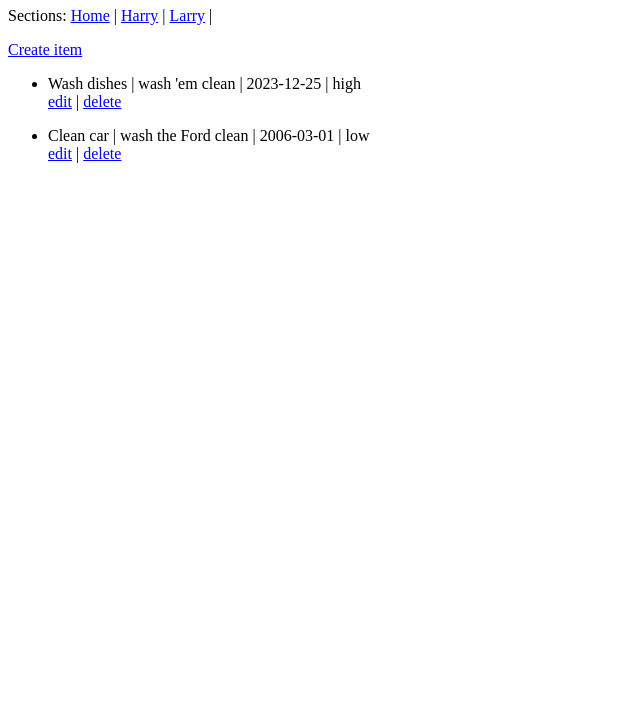
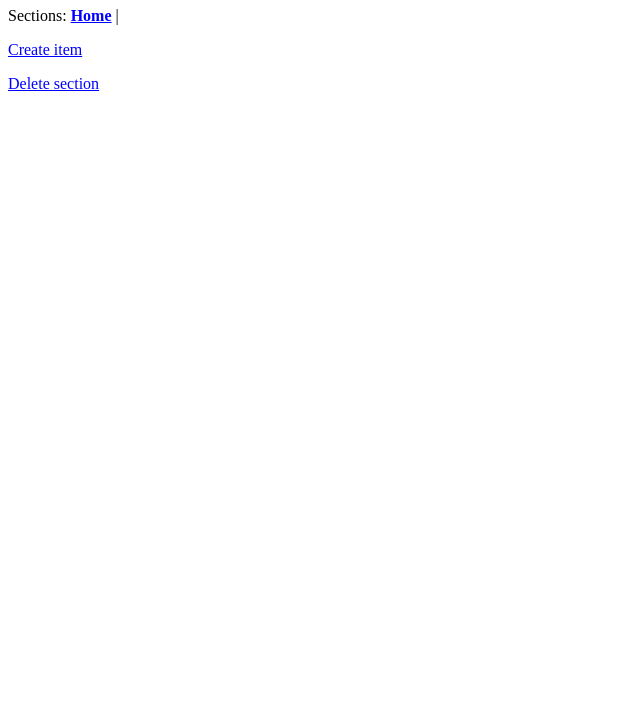
Before and after one commit to VaticanMemes/js-todo, a plain HTML site: page index.html in a window 1280 px wide. Shown: the part 73-800 px from the top of the page, without its empty margins (0-640 px from the left). Drawn offline with Linux system fonts and the light colour scheme.

Commit message:
big commit... never touching this motherfucker again

```diff
--- a/index.js
+++ b/index.js
@@ -1,12 +1,16 @@
 const content = document.getElementById("content")
 
-const noteList = []
-const sectionList = ["Home", "Harry", "Larry"]
+if (localStorage.getItem("noteList") === null) {
+    var noteList = []
+} else {
+    var noteList = JSON.parse(localStorage.getItem("noteList"))
+}
 
-noteList.push(new note("Wash dishes", "wash 'em clean", "2023-12-25", "high", "Home"))
-noteList.push(new note("penis", "Life", "2016-05-23", "medium", "Harry"))
-noteList.push(new note("Clean car", "wash the Ford clean", "2006-03-01", "low", "Home"))
-noteList.push(new note("Wash penis", "12 Rules for Life", "2017-05-23", "medium", "Harry"))
+if (localStorage.getItem("sectionList") === null) {
+    var sectionList = ["Home"]
+} else {
+    var sectionList = JSON.parse(localStorage.getItem("sectionList"))
+}
 
 loadPage()
 
@@ -19,12 +23,21 @@ function note(name, description, date, priority, section) {
 }
 
 function loadPage() {
+    sectionListTest()
+    localStorage.setItem("noteList", JSON.stringify(noteList))
+    localStorage.setItem("sectionList", JSON.stringify(sectionList))
     content.innerHTML = ""
     content.append(createHeader())
     createNewEventListersAfterHeader()
     content.append(createBody())
     content.append(createFoot())
     createEventListenersEnd()
+}
+
+function sectionListTest() {
+    if (sectionList.length === 0) {
+        sectionList.push("Home")
+    }
 }
 
 function createHeader() {
@@ -73,14 +86,22 @@ function createNewEventListersAfterHeader() {
     }
 
     // to check if none are active
-    const sActiveStatus = false
+    var sActiveStatus = false
     for (let i = 0; i < document.querySelectorAll("button.header-section-link").length; i++) {
         if (document.querySelectorAll("button.header-section-link")[i].classList.contains("s-active")) {
             sActiveStatus = true
         }
     }
+    var currentSectionExists = false
+    for (let i = 0; i < sectionList.length; i++) {
+        if (sectionList[i] === localStorage.getItem("currentSection")) {
+            currentSectionExists = true
+        }
+    }
     if (sActiveStatus === false) {
             if (localStorage.getItem("currentSection") === null) {
+                document.querySelectorAll("button.header-section-link")[0].classList.add("s-active")
+            } else if (!currentSectionExists) {
                 document.querySelectorAll("button.header-section-link")[0].classList.add("s-active")
             } else {
                 document.getElementById(localStorage.getItem("currentSection")).classList.add("s-active")
@@ -190,7 +211,33 @@ function createBody() {
     body.setAttribute("id", "body")
     body.appendChild(createModal())
     body.appendChild(createToDoElements())
+    body.appendChild(createDeleteSection())
     return body
+}
+
+function createDeleteSection() {
+    const deleteSection = document.createElement("button")
+    deleteSection.classList.add("link-button")
+    deleteSection.classList.add("delete-section-button")
+    deleteSection.setAttribute("id", "delete-section-button")
+    deleteSection.innerText = "Delete section"
+    deleteSection.addEventListener("click", () => {
+        // found on stack overflow
+        const index = sectionList.indexOf(document.querySelector("button.s-active").id);
+        if (index > -1) { // only splice array when item is found
+            sectionList.splice(index, 1); // 2nd parameter means remove one item only
+        }
+        // deleting notes of that section
+        for (let i = 0; i < noteList.length; i++) {
+            if (noteList[i].section === document.querySelector("button.s-active").id) {
+                noteList.splice(i, 1)
+            } else {
+                ++i
+            }
+        }
+        loadPage()
+    })
+    return deleteSection
 }
 
 function createToDoElements() {
--- a/style.css
+++ b/style.css
@@ -50,3 +50,7 @@
     font-size: 1em;
     padding: 0px;
   }
+
+.link-button.s-active {
+    font-weight: bold;
+}
```
Also changed, not shown: tester/tester.js (+13 -0 lines).
